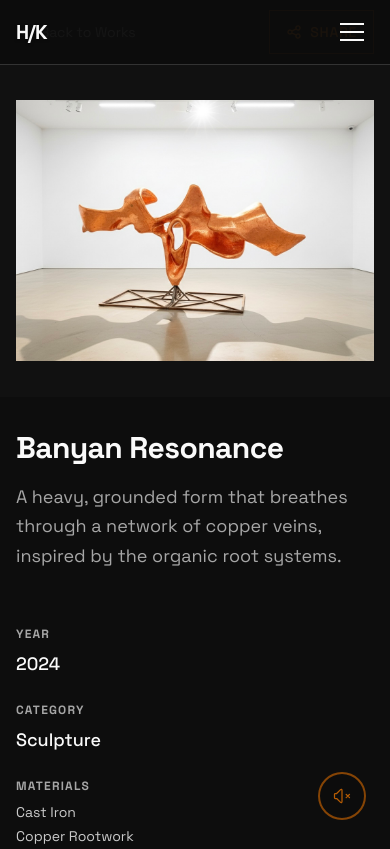
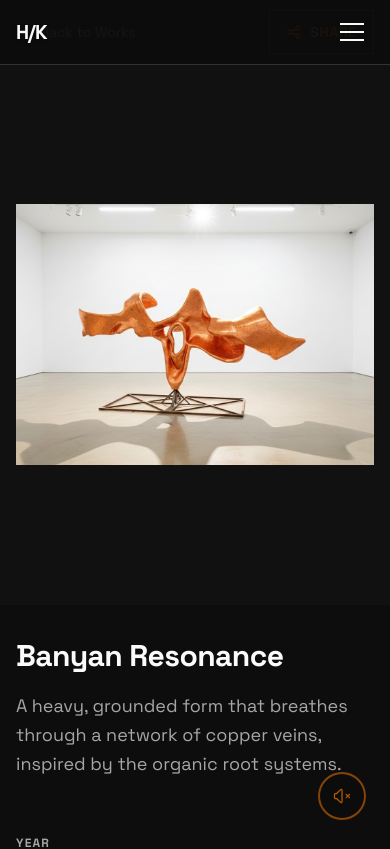
Before and after one commit to yashrmusic/hookkapani.com-, a Next.js app: page /work/banyan-resonance in a window 390 px wide. Shown: the top 849 px of the page. Built offline with nearby package versions, Linux system fonts and the light colour scheme.

Commit message:
Optimize lightbox image sizing and fix inverted aspect ratios on mobile

```diff
--- a/app/work/[id]/artwork-detail.tsx
+++ b/app/work/[id]/artwork-detail.tsx
@@ -45,8 +45,8 @@ export function ArtworkDetail({ artwork, prevArtwork, nextArtwork }: ArtworkDeta
                     <div
                         className="relative w-full mx-auto"
                         style={{
-                            aspectRatio: artwork.aspectRatio ? `${1 / artwork.aspectRatio}` : '3/4',
-                            maxHeight: '70vh',
+                            aspectRatio: artwork.aspectRatio || '3/4',
+                            maxHeight: '85vh',
                         }}
                     >
                         <Image
--- a/components/lightbox.tsx
+++ b/components/lightbox.tsx
@@ -214,14 +214,10 @@ export function Lightbox({
         className="w-full h-full flex flex-col md:flex-row overflow-hidden"
         onClick={(e) => e.stopPropagation()}
       >
-        {/* Image - Full width on mobile */}
-        <div className="flex-1 flex items-center justify-center p-4 pt-16 md:p-8 min-h-0">
+        {/* Image - Filling maximum space on mobile */}
+        <div className="flex-1 flex items-center justify-center p-2 pt-16 md:p-8 min-h-0 bg-black/40">
           <div
-            className={`relative w-full ${isZoomed ? 'overflow-auto' : ''}`}
-            style={{
-              aspectRatio: artwork.aspectRatio ? `${1 / artwork.aspectRatio}` : '3/4',
-              maxHeight: '60vh',
-            }}
+            className={`relative w-full h-full ${isZoomed ? 'overflow-auto' : ''}`}
           >
             {!imageLoaded && (
               <div className="absolute inset-0 flex items-center justify-center">
```
